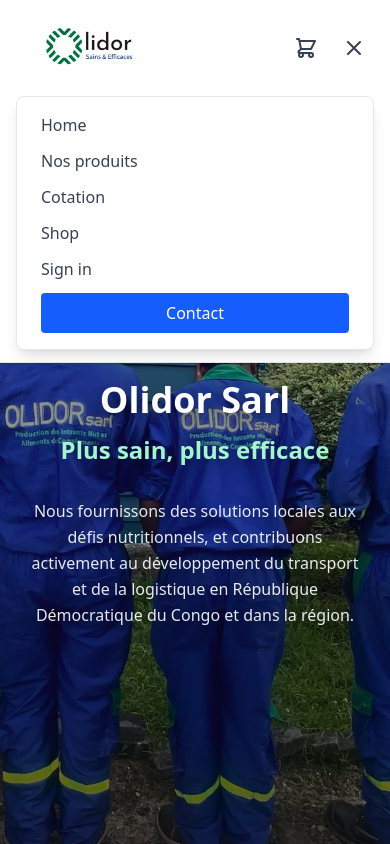
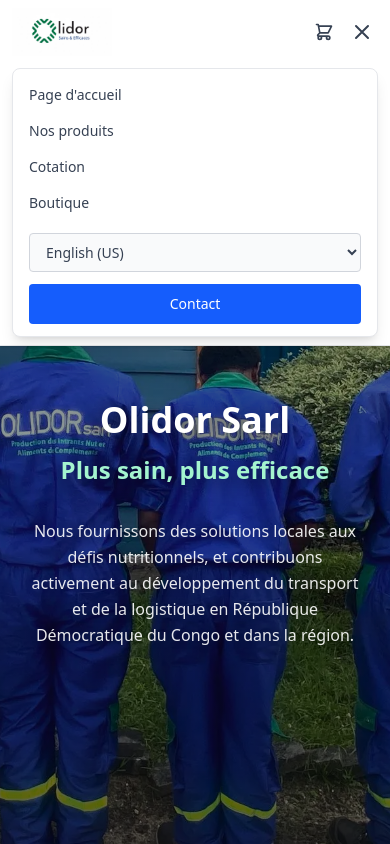
Before and after one commit to RolandAmini/Olidor.Sarl, a Next.js app: page / in a window 390 px wide. Both pictures are taken after a click on the button 354 px from the left and 48 px from the top of the page. Shown: the top 844 px of the page. Built offline with nearby package versions, Linux system fonts and the light colour scheme.

Commit message:
make it responsive

```diff
--- a/app/page.tsx
+++ b/app/page.tsx
@@ -53,7 +53,7 @@
         </div>
 
         {/* Hero Content - Centered */}
-        <div className="relative z-10 flex mt-20 items-center justify-center min-h-screen px-6 sm:px-8 lg:px-12">
+        <div className="relative z-10 flex mt-25 items-center justify-center min-h-screen px-6 sm:px-8 lg:px-12">
           <div className="max-w-4xl text-center space-y-8 py-20">
             {/* Main Heading */}
              <h1 className="text-4xl sm:text-5xl md:text-6xl lg:text-7xl xl:text-8xl font-extrabold text-white leading-tight drop-shadow-[0_4px_10px_rgba(0,0,0,0.6)]">
@@ -76,8 +76,8 @@
       </div>
 
       <About />
-      <Global />
-      <ContactSection />
+       <Global />
+       <ContactSection />
       <Footer />
     </>
   );
--- a/components/About.tsx
+++ b/components/About.tsx
@@ -39,7 +39,7 @@
                   <div className="relative w-full h-full">
                    <div className="absolute inset-0 flex items-center justify-center">
   {/* Conteneur circulaire blanc */}
- <div className="w-48 h-60 bg-white rounded-full shadow-2xl flex items-center justify-center z-10 p-4">
+ <div className="w-48 h-60 sm:w-40 sm:h-20 md:w-48 md:h-60 lg:w-56 lg:h-50 bg-white rounded-full shadow-2xl flex items-center justify-center z-10 p-4 sm:p-4">
   <img
     src="/cercle.png"
     alt="Olidor Logo"
--- a/components/Navbar.tsx
+++ b/components/Navbar.tsx
@@ -8,42 +8,40 @@
 
   return (
     <>
-      <nav className="fixed top-0 left-0 right-0 z-50 bg-white border-b border-gray-200 px-4 py-3 shadow-sm">
+      <nav className="fixed top-0 left-0 right-0 z-50 bg-white border-b border-gray-200 px-3 sm:px-4 py-2 sm:py-3 shadow-sm">
         <div className="max-w-7xl mx-auto flex items-center justify-between">
           {/* Logo */}
-          <div className="flex items-center">
+          <div className="flex items-center flex-shrink-0">
             <img
               src="/logo.jpg"
               alt="Olidor Sarl Logo"
-              className="h-18 w-auto object-contain md:h-24"
+              className="h-12 w-auto object-contain sm:h-16 md:h-20 lg:h-24"
             />
           </div>
 
           {/* Desktop Navigation */}
-          <div className="hidden md:flex items-center gap-8">
+          <div className="hidden lg:flex items-center gap-6 xl:gap-8">
             <Link
               href="/"
-              className="text-gray-700 font-medium hover:text-green-600 transition-colors"
+              className="text-sm xl:text-base text-gray-700 font-medium hover:text-green-600 transition-colors whitespace-nowrap"
             >
               Page d'accueil
             </Link>
             <Link
               href="/nos-produits"
-              className="text-gray-700 font-medium hover:text-green-600 transition-colors"
+              className="text-sm xl:text-base text-gray-700 font-medium hover:text-green-600 transition-colors whitespace-nowrap"
             >
               Nos produits
             </Link>
-             <Link
+            <Link
               href="/cotation"
-              className="text-gray-700 font-medium hover:text-green-600 transition-colors"
+              className="text-sm xl:text-base text-gray-700 font-medium hover:text-green-600 transition-colors whitespace-nowrap"
             >
               Cotation
             </Link>
-
-
             <Link
               href="/shop"
-              className="text-gray-700 font-medium hover:text-green-600 transition-colors"
+              className="text-sm xl:text-base text-gray-700 font-medium hover:text-green-600 transition-colors whitespace-nowrap"
             >
               Boutique
             </Link>
@@ -55,56 +53,51 @@
           </div>
 
           {/* Right Side Icons */}
-          <div className="flex items-center gap-4">
+          <div className="flex items-center gap-2 sm:gap-3 md:gap-4">
             {/* Cart Icon */}
             <button
               onClick={() => setCartOpen(!cartOpen)}
-              className="text-gray-700 hover:text-green-600 transition-colors relative"
+              className="text-gray-700 hover:text-green-600 transition-colors relative p-1 sm:p-2"
               aria-label="Shopping cart"
             >
-              <svg className="w-6 h-6" fill="none" stroke="currentColor" viewBox="0 0 24 24">
+              <svg className="w-5 h-5 sm:w-6 sm:h-6" fill="none" stroke="currentColor" viewBox="0 0 24 24">
                 <path strokeLinecap="round" strokeLinejoin="round" strokeWidth={2} d="M3 3h2l.4 2M7 13h10l4-8H5.4M7 13L5.4 5M7 13l-2.293 2.293c-.63.63-.184 1.707.707 1.707H17m0 0a2 2 0 100 4 2 2 0 000-4zm-8 2a2 2 0 11-4 0 2 2 0 014 0z" />
               </svg>
             </button>
 
             {/* Search Icon */}
-            <button className="hidden md:block text-gray-700 hover:text-green-600 transition-colors" aria-label="Search">
-              <svg className="w-6 h-6" fill="none" stroke="currentColor" viewBox="0 0 24 24">
+            <button className="hidden sm:block text-gray-700 hover:text-green-600 transition-colors p-1 sm:p-2" aria-label="Search">
+              <svg className="w-5 h-5 sm:w-6 sm:h-6" fill="none" stroke="currentColor" viewBox="0 0 24 24">
                 <path strokeLinecap="round" strokeLinejoin="round" strokeWidth={2} d="M21 21l-6-6m2-5a7 7 0 11-14 0 7 7 0 0114 0z" />
               </svg>
             </button>
 
             {/* Phone Icon */}
-            <button className="hidden md:block text-gray-700 hover:text-green-600 transition-colors" aria-label="Contact">
-              <svg className="w-6 h-6" fill="none" stroke="currentColor" viewBox="0 0 24 24">
+            <button className="hidden md:block text-gray-700 hover:text-green-600 transition-colors p-1 sm:p-2" aria-label="Contact">
+              <svg className="w-5 h-5 sm:w-6 sm:h-6" fill="none" stroke="currentColor" viewBox="0 0 24 24">
                 <path strokeLinecap="round" strokeLinejoin="round" strokeWidth={2} d="M3 5a2 2 0 012-2h3.28a1 1 0 01.948.684l1.498 4.493a1 1 0 01-.502 1.21l-2.257 1.13a11.042 11.042 0 005.516 5.516l1.13-2.257a1 1 0 011.21-.502l4.493 1.498a1 1 0 01.684.949V19a2 2 0 01-2 2h-1C9.716 21 3 14.284 3 6V5z" />
               </svg>
             </button>
 
             {/* Language Selector */}
-            <div className="hidden md:block">
-              <select className="text-sm text-gray-700 bg-transparent border-none cursor-pointer focus:outline-none">
+            <div className="hidden lg:block">
+              <select className="text-xs xl:text-sm text-gray-700 bg-transparent border-none cursor-pointer focus:outline-none">
                 <option>English (US)</option>
                 <option>Français</option>
               </select>
             </div>
 
-            {/* Sign In */}
-
-
             {/* Contact Button */}
             <Link
               href="/cotation"
-              className="hidden md:block bg-blue-600 text-white px-6 py-2 rounded hover:bg-blue-700 transition-colors font-medium"
-
+              className="hidden md:block bg-blue-600 text-white px-3 py-1.5 sm:px-4 sm:py-2 lg:px-6 rounded hover:bg-blue-700 transition-colors font-medium text-xs sm:text-sm whitespace-nowrap"
             >
               Contact
             </Link>
 
-
             {/* Mobile Menu Button */}
             <button
-              className="md:hidden text-gray-700 p-2"
+              className="lg:hidden text-gray-700 p-1 sm:p-2"
               onClick={() => setIsOpen(!isOpen)}
               aria-label="Toggle menu"
             >
@@ -123,29 +116,46 @@
 
         {/* Mobile Navigation Menu */}
         {isOpen && (
-          <div className="md:hidden mt-3 bg-white rounded-lg shadow-lg py-4 px-6 space-y-3 border border-gray-200">
-            <Link href="/" className="block text-gray-700 font-medium hover:text-green-700 transition-colors" onClick={() => setIsOpen(false)}>
-              Home
+          <div className="lg:hidden mt-3 bg-white rounded-lg shadow-lg py-3 sm:py-4 px-4 sm:px-6 space-y-2 sm:space-y-3 border border-gray-200">
+            <Link
+              href="/"
+              className="block text-sm sm:text-base text-gray-700 font-medium hover:text-green-700 transition-colors py-1"
+              onClick={() => setIsOpen(false)}
+            >
+              Page d'accueil
             </Link>
-            <Link href="/nos-produits" className="block text-gray-700 font-medium hover:text-green-700 transition-colors" onClick={() => setIsOpen(false)}>
+            <Link
+              href="/nos-produits"
+              className="block text-sm sm:text-base text-gray-700 font-medium hover:text-green-700 transition-colors py-1"
+              onClick={() => setIsOpen(false)}
+            >
               Nos produits
             </Link>
-           <a
-  href="/cotation"
-  className="block text-gray-700 font-medium hover:text-green-700 transition-colors"
-  onClick={() => setIsOpen(false)}
-  target="_blank"
-  rel="noopener noreferrer"
->
-  Cotation
-</a>
-            <Link href="/shop" className="block text-gray-700 font-medium hover:text-green-700 transition-colors" onClick={() => setIsOpen(false)}>
-              Shop
+            <Link
+              href="/cotation"
+              className="block text-sm sm:text-base text-gray-700 font-medium hover:text-green-700 transition-colors py-1"
+              onClick={() => setIsOpen(false)}
+            >
+              Cotation
             </Link>
-            <Link href="/signin" className="block text-gray-700 font-medium hover:text-green-700 transition-colors" onClick={() => setIsOpen(false)}>
-              Sign in
+            <Link
+              href="/shop"
+              className="block text-sm sm:text-base text-gray-700 font-medium hover:text-green-700 transition-colors py-1"
+              onClick={() => setIsOpen(false)}
+            >
+              Boutique
             </Link>
-            <Link href="/contact" className="block bg-blue-600 text-white px-4 py-2 rounded hover:bg-blue-700 transition-colors font-medium text-center" onClick={() => setIsOpen(false)}>
+            <div className="pt-2">
+              <select className="w-full text-sm text-gray-700 bg-gray-50 border border-gray-300 rounded px-3 py-2 cursor-pointer focus:outline-none focus:ring-2 focus:ring-blue-500">
+                <option>English (US)</option>
+                <option>Français</option>
+              </select>
+            </div>
+            <Link
+              href="/cotation"
+              className="block bg-blue-600 text-white px-4 py-2.5 rounded hover:bg-blue-700 transition-colors font-medium text-sm sm:text-base text-center mt-3"
+              onClick={() => setIsOpen(false)}
+            >
               Contact
             </Link>
           </div>
@@ -162,37 +172,37 @@
           />
 
           {/* Cart Panel */}
-          <div className="fixed top-0 right-0 h-full w-full md:w-96 bg-white shadow-2xl z-50 overflow-y-auto">
-            <div className="p-6">
+          <div className="fixed top-0 right-0 h-full w-full sm:w-[400px] md:w-96 bg-white shadow-2xl z-50 overflow-y-auto">
+            <div className="p-4 sm:p-6">
               {/* Header */}
-              <div className="flex items-center justify-between mb-6 pb-4 border-b border-gray-200">
-                <div className="flex items-center gap-2">
-                  <span className="text-lg font-semibold text-gray-900">Review Order</span>
-                  <svg className="w-4 h-4 text-gray-400" fill="none" stroke="currentColor" viewBox="0 0 24 24">
+              <div className="flex items-center justify-between mb-4 sm:mb-6 pb-3 sm:pb-4 border-b border-gray-200">
+                <div className="flex items-center gap-1 sm:gap-2 overflow-x-auto">
+                  <span className="text-sm sm:text-base lg:text-lg font-semibold text-gray-900 whitespace-nowrap">Review Order</span>
+                  <svg className="w-3 h-3 sm:w-4 sm:h-4 text-gray-400 flex-shrink-0" fill="none" stroke="currentColor" viewBox="0 0 24 24">
                     <path strokeLinecap="round" strokeLinejoin="round" strokeWidth={2} d="M9 5l7 7-7 7" />
                   </svg>
-                  <span className="text-gray-400">Delivery</span>
-                  <svg className="w-4 h-4 text-gray-400" fill="none" stroke="currentColor" viewBox="0 0 24 24">
+                  <span className="text-xs sm:text-sm text-gray-400 whitespace-nowrap">Delivery</span>
+                  <svg className="w-3 h-3 sm:w-4 sm:h-4 text-gray-400 flex-shrink-0" fill="none" stroke="currentColor" viewBox="0 0 24 24">
                     <path strokeLinecap="round" strokeLinejoin="round" strokeWidth={2} d="M9 5l7 7-7 7" />
                   </svg>
-                  <span className="text-gray-400">Payment</span>
+                  <span className="text-xs sm:text-sm text-gray-400 whitespace-nowrap">Payment</span>
                 </div>
                 <button
                   onClick={() => setCartOpen(false)}
-                  className="text-gray-400 hover:text-gray-600"
+                  className="text-gray-400 hover:text-gray-600 flex-shrink-0 ml-2"
                   aria-label="Close cart"
                 >
-                  <svg className="w-6 h-6" fill="none" stroke="currentColor" viewBox="0 0 24 24">
+                  <svg className="w-5 h-5 sm:w-6 sm:h-6" fill="none" stroke="currentColor" viewBox="0 0 24 24">
                     <path strokeLinecap="round" strokeLinejoin="round" strokeWidth={2} d="M6 18L18 6M6 6l12 12" />
                   </svg>
                 </button>
               </div>
 
               {/* Order Overview Title */}
-              <h2 className="text-2xl font-bold text-gray-900 mb-6">Order overview</h2>
+              <h2 className="text-xl sm:text-2xl font-bold text-gray-900 mb-4 sm:mb-6">Order overview</h2>
 
               {/* Empty Cart Message */}
-              <div className="bg-cyan-50 border border-cyan-200 rounded-lg p-4 text-cyan-700">
+              <div className="bg-cyan-50 border border-cyan-200 rounded-lg p-3 sm:p-4 text-sm sm:text-base text-cyan-700">
                 Your cart is empty!
               </div>
             </div>
```
Also changed, not shown: components/Global.tsx (+6 -13 lines).
